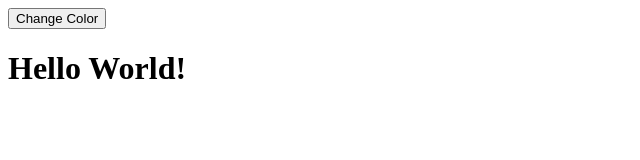
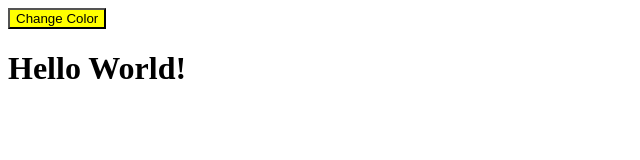
Before and after one commit to siaprincessm/tgc16-dom-practice, a website: page q5_event_handlers/index.html in a window 1280 px wide. Both pictures are taken after a click on the button "Change Color". Shown: the whole page, without its empty margins (0-640 px from the left). Drawn offline with Linux system fonts and the light colour scheme.

Commit message:
answered q5

```diff
--- a/q5_event_handlers/index.html
+++ b/q5_event_handlers/index.html
@@ -4,11 +4,11 @@
     <meta charset="UTF-8">
     <meta name="viewport" content="width=device-width, initial-scale=1.0">
     <title>Count Me!</title>
-
+    <link rel="stylesheet" href="styles.css">
 </head>
 <body>
     <button id="changeColor">Change Color</button>
-    <h1>Hello World!</h1>
+    <h1 id="h1">Hello World!</h1>
     <script src="script.js"></script>
 </body>
 </html>
--- a/q5_event_handlers/script.js
+++ b/q5_event_handlers/script.js
@@ -1 +1,5 @@
 // PLACE YOUR CODE HERE
+let changeColorButton = document.querySelector('#changeColor');
+    changeColorButton.addEventListener('click', function(){
+        changeColorButton.style.backgroundColor = 'yellow';
+    })
```
